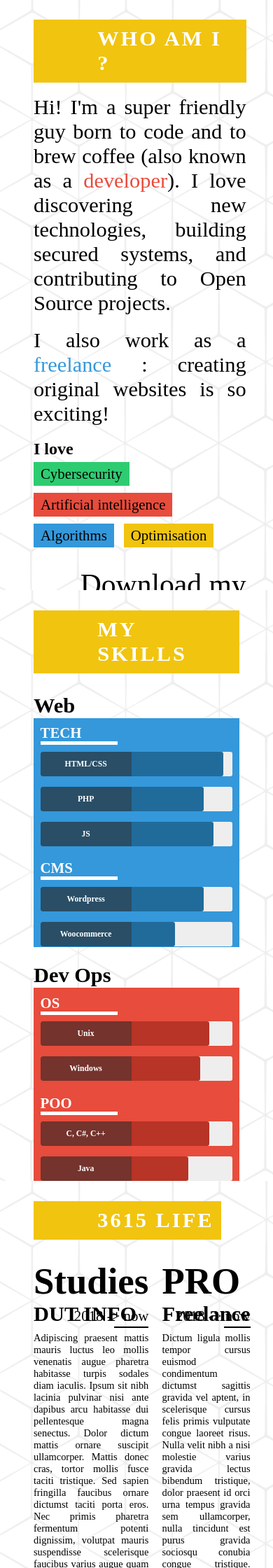
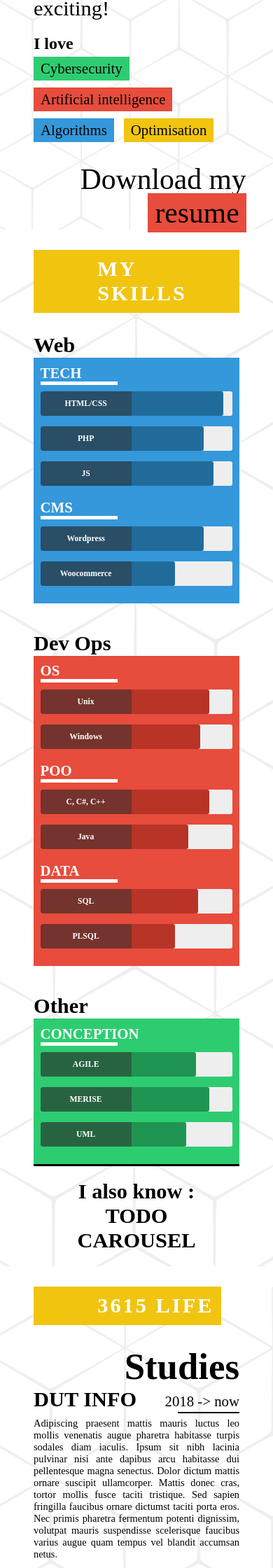
Before and after one commit to tomperr/portfolio, a PHP site: page / in a window 390 px wide; the page is wider, and only the part inside the window is pictured. Shown: the part 845-3085 px from the top of that part at 70% size. Run offline with PHP 8.4, Linux system fonts and the light colour scheme; some web fonts are replaced.

Commit message:
Update responsive

```diff
--- a/css/content.css
+++ b/css/content.css
@@ -104,6 +104,7 @@
 	color: white;
 }
 
+
 .skill-group-title::after {
 	content: "";
 	display: block;
@@ -131,7 +132,7 @@
 .skill-container {
 	display: flex;
 	flex-direction: column;
-	position: absolute;
+	/*position: absolute;*/
 	bottom: 0px;
 	width: 100%;
 }
@@ -349,10 +350,14 @@
 
 @media screen and (max-width: 1050px) {
 	#skills-bloc > div {
-		flex-direction: column;
+		flex-direction: row;
+		flex-wrap: wrap;
 	}
 
 	.skill-block {
+		height: auto;
+		flex: 0 0 48%;
+		width: 70%;
 		margin: 0px !important;
 		padding: 0px !important;
 	}
@@ -362,3 +367,44 @@
 		bottom: default;
 	}
 }
+
+@media screen and (max-width: 700px) {
+
+	.skill-block {
+		height: auto;
+		flex: 0 0 100%;
+		width: 70%;
+		margin: 0px !important;
+		padding: 0px !important;
+	}
+
+	#skill-block-web {
+		margin-bottom: 40px !important;
+	}
+
+	#skill-block-devops {
+		margin-bottom: 40px !important;
+	}
+
+}
+
+/* MEDIA QUERIES EXPERIENCES */
+
+@media screen and (max-width: 900px) {
+	#experiences-container {
+		flex-direction: column;
+	}
+
+	#experiences-container .v-delimiter {
+		display: none;
+	}
+
+	#studies {
+		margin-right: 0px;
+	}
+
+	#works {
+		margin-left: 0px;
+		margin-top: 20px;
+	}
+}
--- a/css/general.css
+++ b/css/general.css
@@ -20,7 +20,8 @@
 
 .section {
 	width: 100%;
-	min-height: 100vh;
+	min-height: auto;
+	display: block;
 	position: relative;
 }
 
@@ -30,7 +31,7 @@
 }
 
 .spaced {
-	position:absolute;
+	/*position:absolute;*/
 	height:auto;
 	bottom:0;
 	top:0;
--- a/experiences.php
+++ b/experiences.php
@@ -6,7 +6,7 @@
 		</div>
 
 		<div class="flex-item-fill">
-			<div class="flex-row h100">
+			<div class="flex-row h100" id="experiences-container">
 
 				<div class="col-1 mr-1" id="studies">
 					<h3 class="h-2" align="right">Studies</h3>
--- a/skills.php
+++ b/skills.php
@@ -6,10 +6,10 @@
 		</div>
 
 		<div id="skills-bloc">
-			<div class="flex-row h100">
+			<div class="flex-row h100 flex-between">
 
-				<div class="col-1 h100 mr-4 relative skill-block">
-					<div class="skill-container h80">
+				<div class="col-1 h100 mr-4 relative skill-block" id="skill-block-web">
+					<div class="skill-container h100">
 						<h3 class="h-4">Web</h3>
 						<div class="bg-river h100 p-1">
 
@@ -70,7 +70,7 @@
 					</div>
 				</div>
 
-				<div class="col-1 h100 ml-4 mr-4 relative skill-block">
+				<div class="col-1 h100 ml-4 mr-4 relative skill-block" id="skill-block-devops">
 					<div class="skill-container h100">
 						<h3 class="h-4">Dev Ops</h3>
 						<div class="bg-alizarin h100 p-1">
@@ -145,8 +145,8 @@
 					</div>
 				</div>
 
-				<div class="col-1 h100 ml-4 relative skill-block">
-					<div class="skill-container h60">
+				<div class="col-1 h100 ml-4 relative skill-block" id="skill-block-other">
+					<div class="skill-container h100">
 						<h3 class="h-4">Other</h3>
 						<div class="bg-emerald h100 p-1">
 
```
